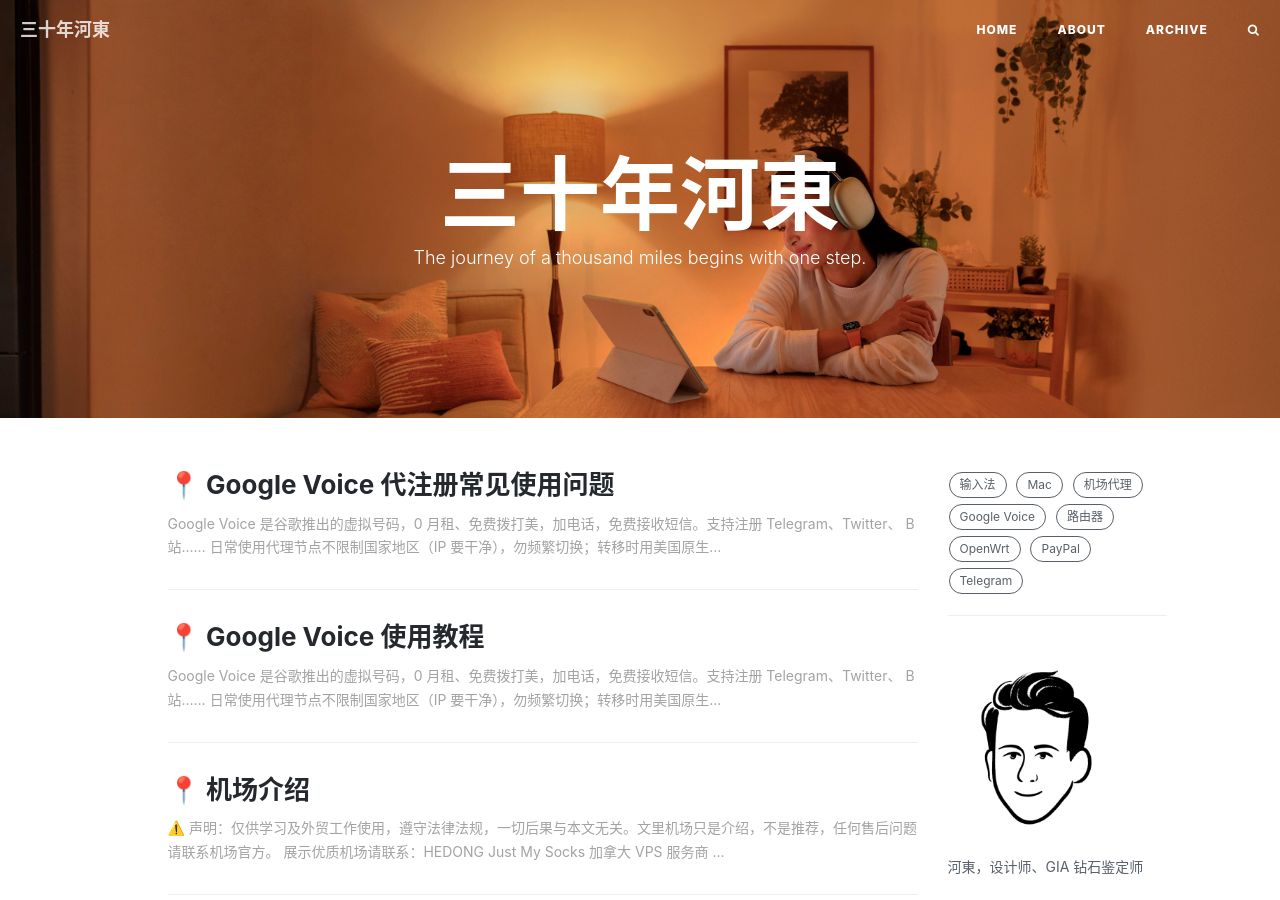
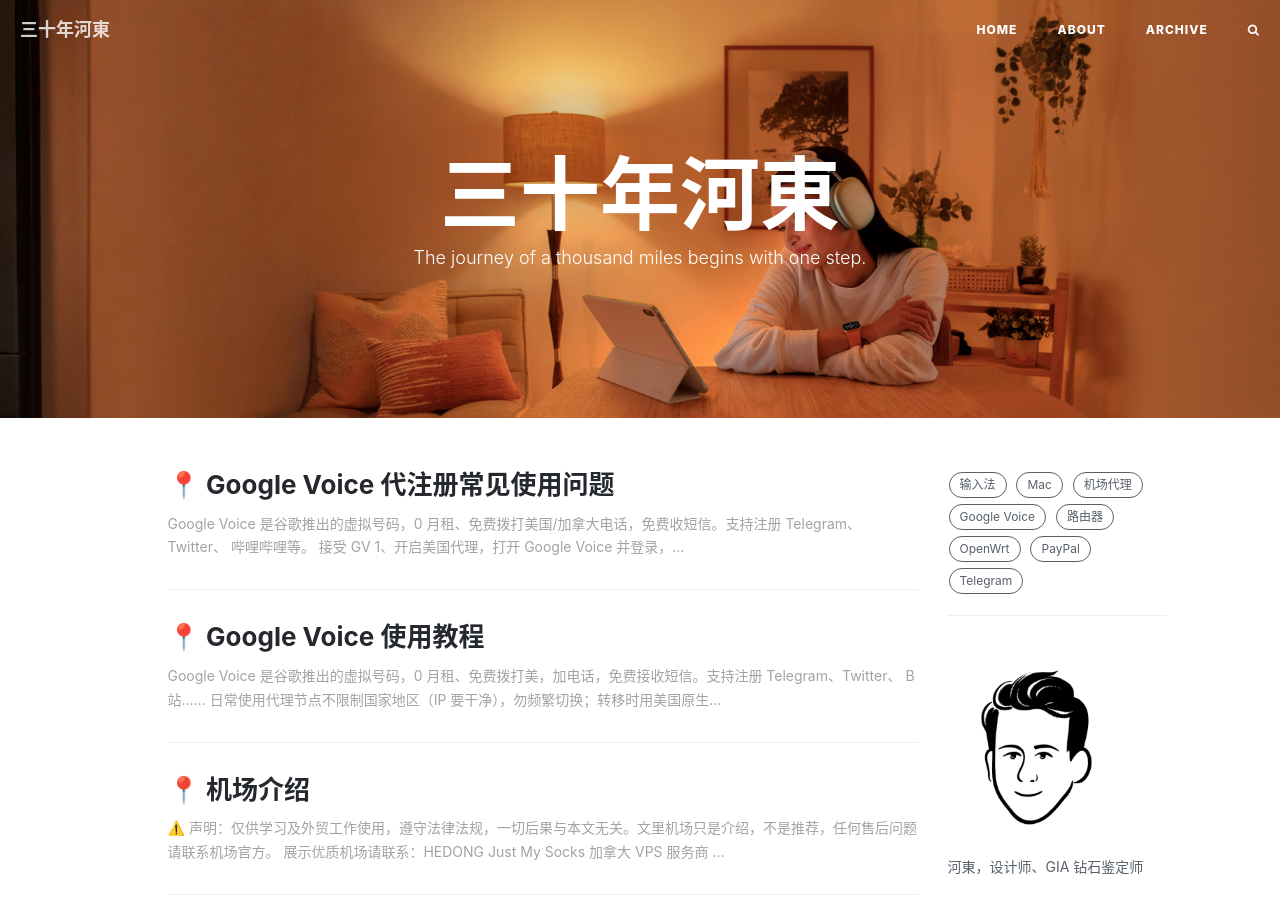
Before and after one commit to ssnhd/ssnhd.github.io, a Jekyll site: the page built from index.html, in a window 1280 px wide and 900 px high. Built offline with Jekyll 4.4.1, drawn with Linux system fonts in a browser that asks for light colours; nearby versions of some CDN libraries; the list of posts is cut into pages by our own code; comment, search, counter and statistics services are not loaded.

Commit message:
Update 2021-1-27-voiceqa.md

```diff
--- a/_posts/2021-1-27-voiceqa.md
+++ b/_posts/2021-1-27-voiceqa.md
@@ -11,13 +11,23 @@
   - Google Voice
 ---
 
-Google Voice 是谷歌推出的虚拟号码，0 月租、免费拨打美，加电话，免费接收短信。支持注册 Telegram、Twitter、 B 站……
+Google Voice 是谷歌推出的虚拟号码，0 月租、免费拨打美国/加拿大电话，免费收短信。支持注册 Telegram、Twitter、 哔哩哔哩等。
 
-`日常使用代理节点不限制国家地区（IP 要干净），勿频繁切换；转移时用美国原生 IP。`
+## 接受 GV
+1、开启美国代理，打开 [Google Voice](https://voice.google.com) 并登录，点击左下角**查看**。
+
+![](https://i.imgur.com/Yl00SOG.png)
+
+2、点击**接受**，完成接受。
+
+![](https://i.imgur.com/naiWfji.png)
+
+
 
 
 ## 网页端
-打开 [Google Voice](https://voice.google.com/) 并登录，左上角发送新消息收发短信，右侧接打电话。
+
+网页左上角发送新消息收发短信，右侧接打电话。
 
 ![](https://i.imgur.com/IrB7dd5.png)
 
```
